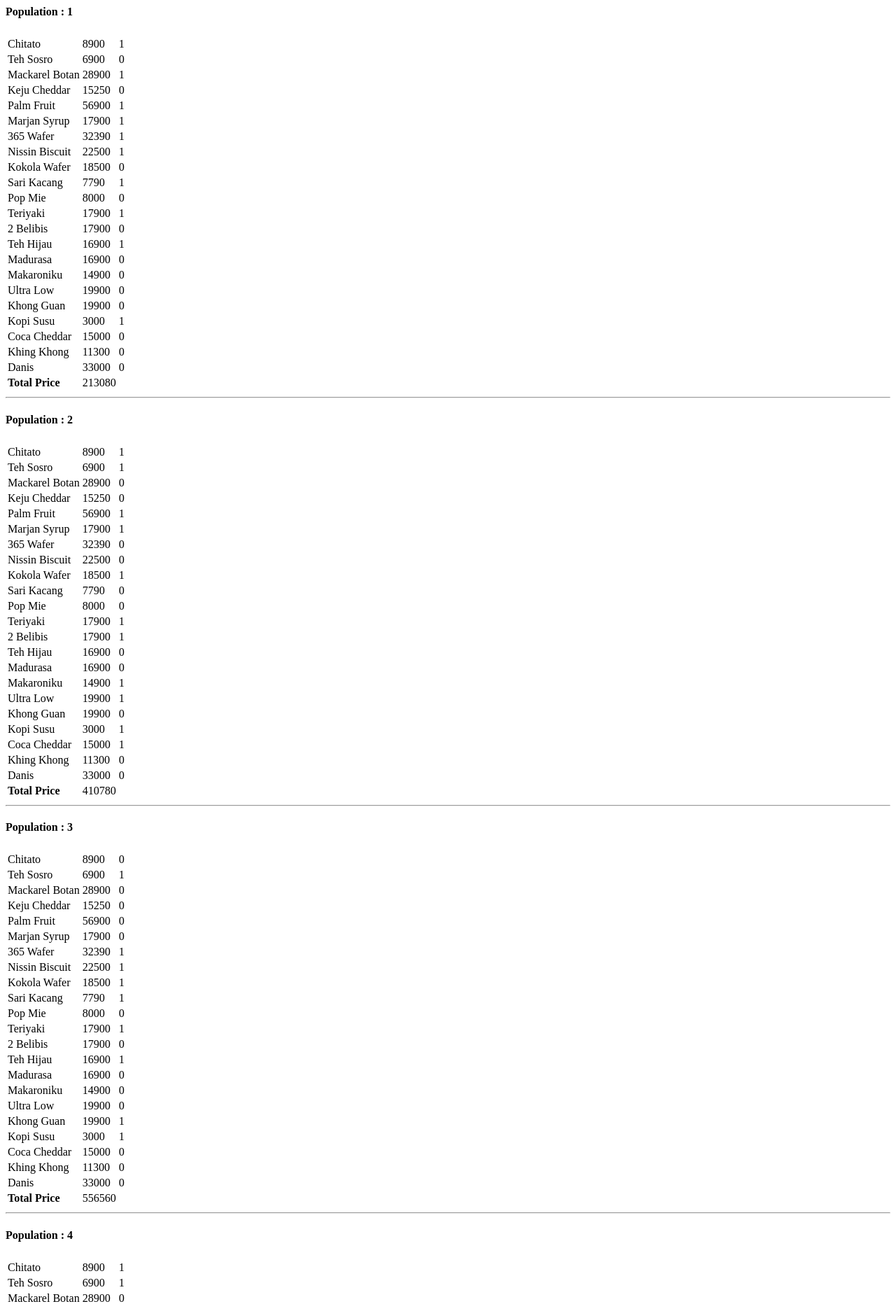
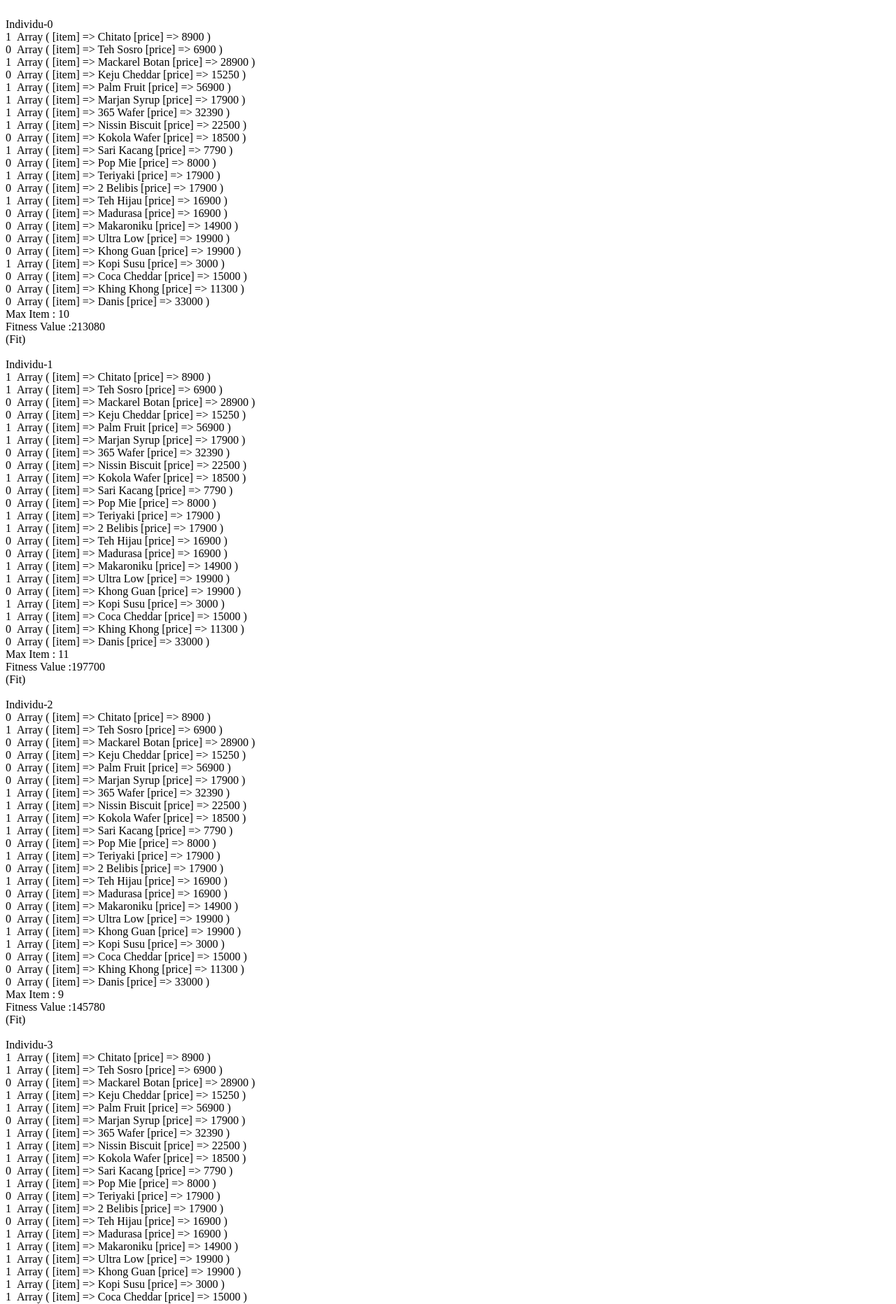
Before and after one commit to farhanaltariq/teknikoptimasi, a PHP site: page / in a window 1280 px wide. Shown: the top 1863 px of the page at 70% size. Run offline with PHP 8.4, Linux system fonts and the light colour scheme.

Commit message:
fungsi fitness

```diff
--- a/algoritmaGenetika/index.php
+++ b/algoritmaGenetika/index.php
@@ -1,75 +1,178 @@
 <?php
+
+    class Parameters{
+        const FILE_NAME = 'products.txt';
+        CONST COLUMNS = ['item', 'price'];
+        const POPULATION_SIZE = 10;
+        const BUDGET = 280000;
+        const STOPPING_VALUE = 10000;
+    }
+
     class Catalogue{
-        private function createProductColumn($columns, $listOfRawProducts){
+        private function createProductColumn($listOfRawProducts){
             foreach(array_keys($listOfRawProducts) as $listOfRawProductKey){
                 // change index name
-                $listOfRawProducts[$columns[$listOfRawProductKey]] = $listOfRawProducts[$listOfRawProductKey];
+                $listOfRawProducts[parameters::COLUMNS[$listOfRawProductKey]] = $listOfRawProducts[$listOfRawProductKey];
                 // clear list
                 unset($listOfRawProducts[$listOfRawProductKey]);
             }
             return $listOfRawProducts;
         }
 
-        function product($parameter){
+        function product(){
             $collectionOfListProducts = [];
 
-            $raw_data = file($parameter['file_name']);
+            $raw_data = file(Parameters::FILE_NAME);
 
             // Split name and price index
             foreach($raw_data as $listOfRawProducts){
-                $collectionOfListProducts[] = $this->createProductColumn($parameter['columns'], explode(',', $listOfRawProducts));
+                $collectionOfListProducts[] = $this->createProductColumn(explode(',', $listOfRawProducts));
             }
 
-            return [
-                'product' => $collectionOfListProducts,
-                'gen_length' => count($collectionOfListProducts),
-            ];
+            return $collectionOfListProducts;
         }
     }
 
-    class PopulationGenerator{
-        // Generate random between 0 and 1 for each product
-        private function createIndividu($parameter){
+    class Individu{
+        //Check the total number of data
+        function countNumberOfGen(){
             $catalogue = new Catalogue;
-            $gen_length = $catalogue->product($parameter)['gen_length'];
-            for($i=0; $i<$gen_length; $i++){
+            return count($catalogue->product());
+        }
+
+        //Generate chromosome (Random number between 0 and 1)
+        function createRandomIndividu(){
+            for($i=0; $i<=$this->countNumberOfGen()-1; $i++){
                 $ret[] = rand(0, 1);
             }
             return $ret;
         }
+    }
 
-        function createPopulation($parameter){
-            for($i=0; $i<$parameter['population_size']; $i++){
-                $ret[] = $this->createIndividu($parameter);
+    class Population{
+        function createRandomPopulation(){
+            $individu = new Individu;
+            for($i=0; $i<=Parameters::POPULATION_SIZE; $i++){
+                $ret[] = $individu->createRandomIndividu();
+            }
+            return $ret;
+        }
+    }
+
+    class Fitness{
+        function selectingItem($individu){
+            $catalogue = new Catalogue;
+            foreach($individu as $individuKey => $binaryGen){
+                if($binaryGen == 1){
+                    $ret[] = [
+                        'selectedKey' => $individuKey,
+                        'selectedPrice' => $catalogue->product()[$individuKey]['price']
+                    ];
+                }
             }
             return $ret;
         }
 
-        public function createData($parameter){
+        //Count the selected product price
+        function calculateFitnessValue($individu){
+            return array_sum(array_column($this->selectingItem($individu), 'selectedPrice'));
+        }
+
+        //Count selected item
+        function countSelectedItem($individu){
+            return count($this->selectingItem($individu));
+        }
+
+        //Check if total selected price is less or equal than budget
+        function isFit($fitnessValue){
+            if($fitnessValue <= Parameters::BUDGET)
+                return true;
+        }
+
+        function searchBestIndividu($fits, $maxItem, $numberOfIndividuMaxItem){
+            if($numberOfIndividuMaxItem == 1){
+                $index = array_search($maxItem, array_column($fits, 'numberOfSelectedItem'));
+                echo '<br>';
+                return $fits[$index];
+                echo '<br>';
+            } else{
+                foreach($fits as $key => $val){
+                    if($val['numberOfSelectedItem'] === $maxItem){
+                        echo $key . ' ' . $val['fitnessValue'] . '<br>';
+                        $ret[] = [
+                            'individuKey' => $key,
+                            'fitnessValue' => $val['fitnessValue']
+                        ];
+                    }
+                }
+                if(count(array_unique(array_column($ret, 'fitnessValue'))) === 1){
+                    $index = rand(0, count($ret) - 1);
+                } else{
+                    $max = max(array_column($ret, 'fitnessValue'));
+                    $index = array_search($max, array_column($ret, 'fitnessValue'));
+                }
+                echo 'Hasil ';
+                return $ret[$index];
+            }
+        }
+
+        function isFound($fits){
+            $countedMaxItems = array_count_values(array_column($fits, 'numberOfSelectedItem'));
+            print_r($countedMaxItems);
+            echo '<br>';
+            $maxItem =  max(array_keys($countedMaxItems));
+            echo '<br>';
+            echo $countedMaxItems[$maxItem];
+            $numberOfIndividuMaxItem = $countedMaxItems[$maxItem];
+
+            $bestFitnessValue = $this->searchBestIndividu($fits, $maxItem, $numberOfIndividuMaxItem)['fitnessValue'];
+            echo '<br>Best fitness value : ' . $bestFitnessValue;
+
+            $residual = Parameters::BUDGET - $bestFitnessValue;
+            echo '<br>Residual : ' . $residual;
+            if($residual <= Parameters::STOPPING_VALUE && $residual >= 0){
+                return true;
+            }
+        }
+
+        function fitnessEvaluation($population){
             $catalogue = new Catalogue;
-            $itemList = $catalogue->product($parameter);
-            $gen = $this->createPopulation($parameter);
-            $gen_length = $catalogue->product($parameter)['gen_length'];
-            $total = 0;
-            for($h=0; $h<$parameter['population_size']; $h++){
-                echo '<h4>Population : ' . $h+1 . '<h4><table><td>';
-                for($i=0; $i<$gen_length; $i++){
-                    if($gen[$h][$i] == 1)
-                        $total += $itemList['product'][$i]['price'];
-                    echo '<tr><td>' . $itemList['product'][$i]['item'] . '</td><td>' . $itemList['product'][$i]['price'] . '</td><td>' .  $gen[$h][$i] . '</tr>';
+            foreach($population as $listOfIndividuKey => $listOfIndividu){
+                echo '<br>Individu-'.$listOfIndividuKey.'<br>';
+                foreach($listOfIndividu as $individuKey => $binaryGen){
+                     echo $binaryGen.'&nbsp;&nbsp;';
+                    print_r($catalogue->product()[$individuKey]);
+                    echo '<br>';
                 }
-                echo '<tr><td><strong>Total Price</td><td>' . $total . '</strong></td></tr>';
-                echo '</td></table><hr>';
+                $fitnessValue = $this->calculateFitnessValue($listOfIndividu);
+                $numberOfSelectedItem = $this->countSelectedItem($listOfIndividu);
+                echo 'Max Item : ' . $numberOfSelectedItem . '<br>';
+                echo 'Fitness Value :' . $fitnessValue . '<br>';
+                if($this->isFit($fitnessValue)){
+                    echo '(Fit)<br>';
+                    //Collect the fits
+                    $fits[] = [
+                        'selectedIndividuKey' => $listOfIndividuKey,
+                        'numberOfSelectedItem' => $numberOfSelectedItem,
+                        'fitnessValue' =>  $fitnessValue
+                    ];
+                    // print_r($fits);
+                }
+                else
+                    echo '(Not Fit)<br>';
+            }
+            if($this->isFound($fits)){
+                echo '<br>Found';
+            } else{
+                echo '<br> >> Next Generation';
             }
         }
     }
 
-    $parameter = [
-        'file_name' => 'products.txt',
-        'columns' => ['item', 'price'],
-        'population_size' => 10
-    ];
-
-    $initialPopulation = new PopulationGenerator;
-    $initialPopulation->createData($parameter);
+    $initialPopulation = new Population;
+    $population = $initialPopulation->createRandomPopulation();
+    $fitness = new Fitness;
+    $fitness->fitnessEvaluation($population);
+    // $individu = new Individu;
+    // print_r($individu->createRandomIndividu());
 ?>
```
